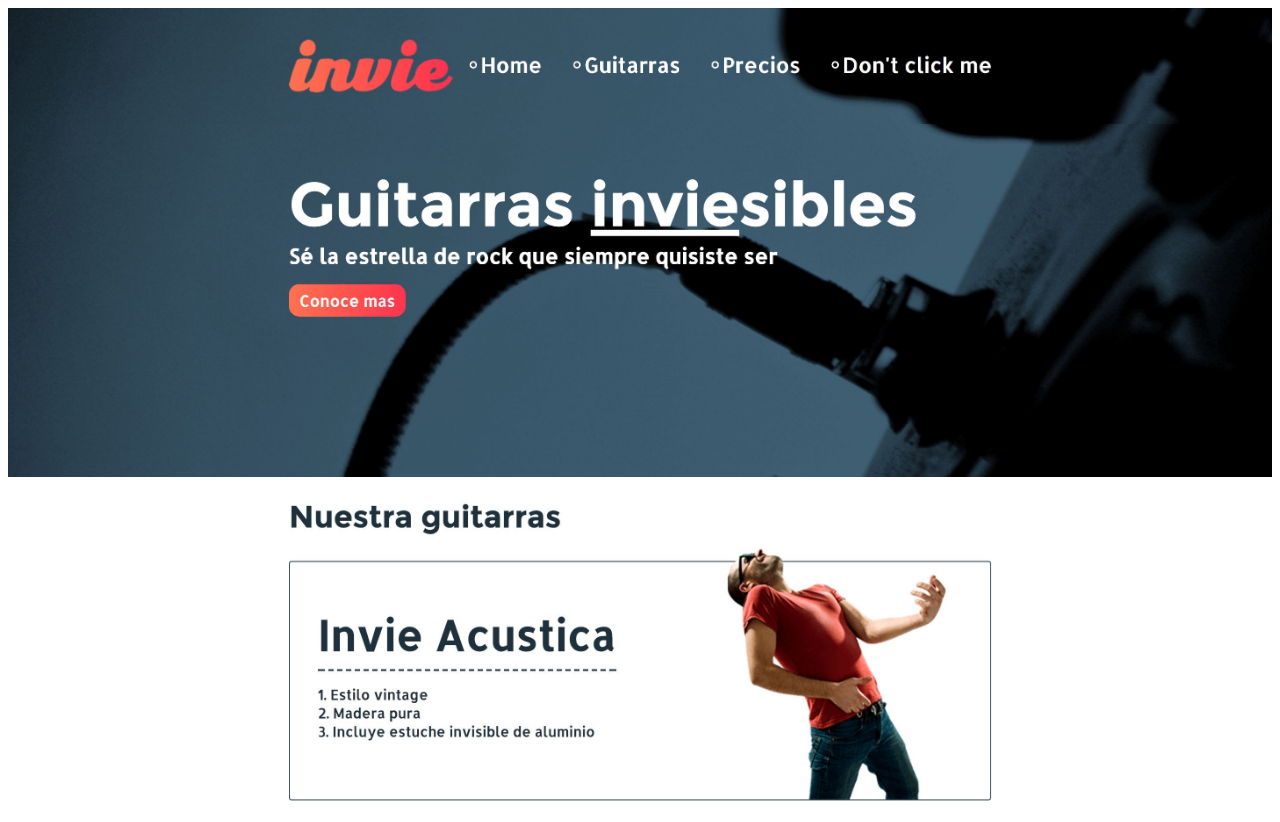
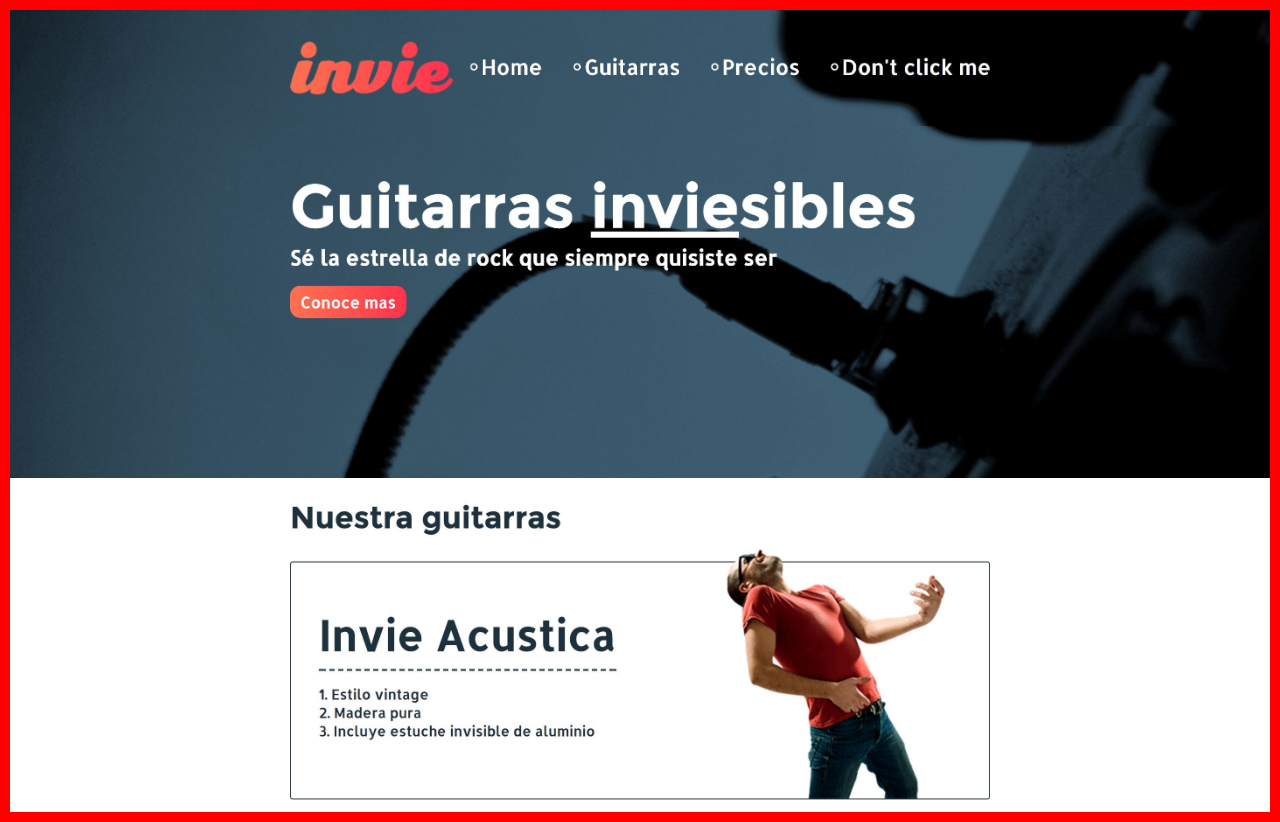
Before and after one commit to Sioky/invie-github, a plain HTML site: page index.html in a window 1280 px wide. Drawn offline with Linux system fonts and the light colour scheme.

Commit message:
hotfix 1

```diff
--- a/index.html
+++ b/index.html
@@ -4,8 +4,9 @@
     <meta charset="utf-8">
     <title>Invie</title>
     <style media="screen">
-    {
+    body {
       margin: 0;
+      border: 10px solid red;
     }
     img{
       max-width: 100%;
```
